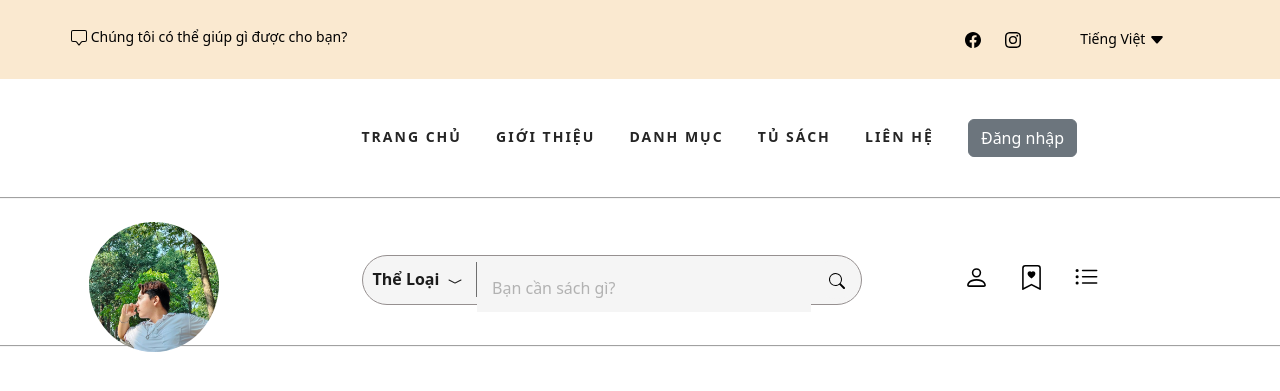
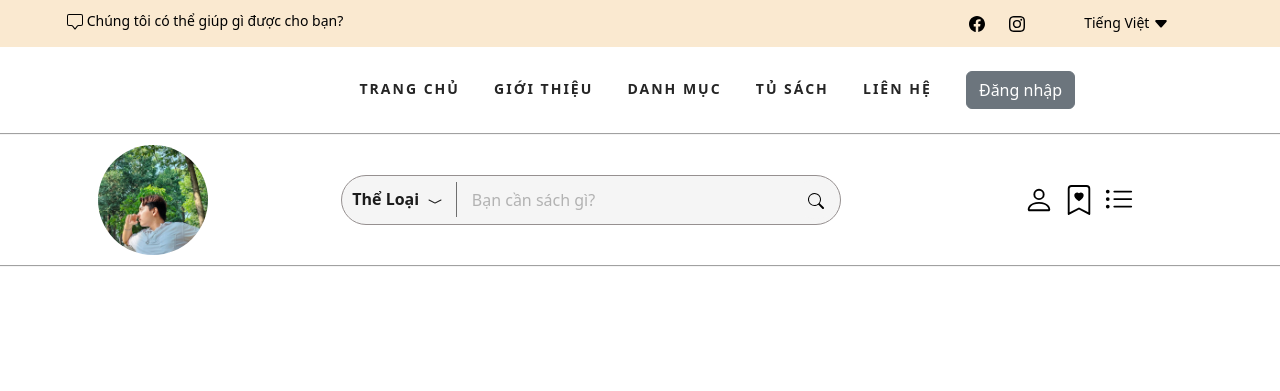
Before and after one commit to thanglaptop/ThucHanhWeb, a PHP site: page / in a window 1280 px wide. Shown: the top 391 px of the page. Run offline with PHP 8.4, Linux system fonts and the light colour scheme.

Commit message:
complete searchbar

```diff
--- a/index.html
+++ b/index.html
@@ -9,7 +9,7 @@
     <script src="https://cdn.jsdelivr.net/npm/bootstrap@5.3.3/dist/js/bootstrap.bundle.min.js"
         integrity="sha384-YvpcrYf0tY3lHB60NNkmXc5s9fDVZLESaAA55NDzOxhy9GkcIdslK1eN7N6jIeHz"
         crossorigin="anonymous"></script>
-    <link rel="stylesheet" href="/styles/main.css">
+    <link rel="stylesheet" href="styles/main.css">
     <title>Web Sách</title>
 </head>
 
@@ -96,12 +96,13 @@
                         <li><a href="#">Liên hệ</a></li>
                         <!--login-->
                         <!--start-->
-                        <button class="btn btn-secondary" onclick="document.getElementById('id01').style.display='block'">Đăng nhập</button>
+                        <button class="btn btn-secondary"
+                            onclick="document.getElementById('id01').style.display='block'">Đăng nhập</button>
 
                         <!--form-->
                         <div id="id01" class="modal">
-                            <span onclick="document.getElementById('id01').style.display='none'"
-                            class="close" title="Close Modal">&times;</span>
+                            <span onclick="document.getElementById('id01').style.display='none'" class="close"
+                                title="Close Modal">&times;</span>
 
                             <!--content-->
                             <form class="modal-content animate" action="/img/gia_huy.jpg">
@@ -123,7 +124,9 @@
                                 </div>
 
                                 <div class="container" style="background-color:#f1f1f1">
-                                        <button class="btn btn-primary" type="button" onclick="document.getElementById('id01').style.display='none'" class="cancelbtn">Cút</button>
+                                    <button class="btn btn-primary" type="button"
+                                        onclick="document.getElementById('id01').style.display='none'"
+                                        class="cancelbtn">Cút</button>
                                     <span class="psw"><a href="#">Quên mật khẩu</a></span>
                                 </div>
                             </form>
@@ -131,7 +134,7 @@
                         </div>
                         <script>
                             var modal = document.getElementById('id01');
-                            window.onclick = function(event) {
+                            window.onclick = function (event) {
                                 if (event.target == modal) {
                                     modal.style.display = "none";
                                 }
@@ -154,13 +157,13 @@
     <section class="thanhtimkiem">
         <div class="container">
             <div class="row">
-                <div class="col-lg-3">
+                <div class="col-lg-2 col-12">
                     <div class="thanhtimkiem__logo">
                         <a href="./index.html">
-                            <img width="100px" src="/img/409209477_1739548446548992_2017247361086327378_n.jpg" alt=""></a>
+                            <img width="100px" src="img/gia_huy.jpg" alt=""></a>
                     </div>
                 </div>
-                <div class="col-lg-9">
+                <div class="col-lg-7 col-9">
                     <div class="thanhtimkiem__search">
                         <div class="thanhtimkiem__search__form">
                             <form action="#">
@@ -184,30 +187,40 @@
                                 </div>
                                 <input type="text" placeholder="Bạn cần sách gì?">
                                 <button type="submit" class="site-btn">
-                                    <svg xmlns="http://www.w3.org/2000/svg" width="16" height="16" fill="currentColor"
-                                        class="bi bi-search" viewBox="0 0 16 16">
+                                    <svg class="icon" xmlns="http://www.w3.org/2000/svg" width="16" height="16"
+                                        fill="currentColor" class="bi bi-search" viewBox="0 0 16 16">
                                         <path
                                             d="M11.742 10.344a6.5 6.5 0 1 0-1.397 1.398h-.001q.044.06.098.115l3.85 3.85a1 1 0 0 0 1.415-1.414l-3.85-3.85a1 1 0 0 0-.115-.1zM12 6.5a5.5 5.5 0 1 1-11 0 5.5 5.5 0 0 1 11 0" />
                                     </svg>
                                 </button>
                             </form>
                         </div>
+                    </div>
+                </div>
+                <div class="col-lg-3 col-3">
                     <div class="thanhtimkiem__search__canhan">
                         <a href="">
-                                <svg xmlns="http://www.w3.org/2000/svg" width="16" height="16" fill="currentColor" class="bi bi-person" viewBox="0 0 16 16">
-                                    <path d="M8 8a3 3 0 1 0 0-6 3 3 0 0 0 0 6m2-3a2 2 0 1 1-4 0 2 2 0 0 1 4 0m4 8c0 1-1 1-1 1H3s-1 0-1-1 1-4 6-4 6 3 6 4m-1-.004c-.001-.246-.154-.986-.832-1.664C11.516 10.68 10.289 10 8 10s-3.516.68-4.168 1.332c-.678.678-.83 1.418-.832 1.664z"/>
+                            <svg xmlns="http://www.w3.org/2000/svg" width="16" height="16" fill="currentColor"
+                                class="bi bi-person" viewBox="0 0 16 16">
+                                <path
+                                    d="M8 8a3 3 0 1 0 0-6 3 3 0 0 0 0 6m2-3a2 2 0 1 1-4 0 2 2 0 0 1 4 0m4 8c0 1-1 1-1 1H3s-1 0-1-1 1-4 6-4 6 3 6 4m-1-.004c-.001-.246-.154-.986-.832-1.664C11.516 10.68 10.289 10 8 10s-3.516.68-4.168 1.332c-.678.678-.83 1.418-.832 1.664z" />
                             </svg>
                         </a>
-                            <a href=""><svg xmlns="http://www.w3.org/2000/svg" width="16" height="16" fill="currentColor" class="bi bi-bookmark-heart" viewBox="0 0 16 16">
-                                <path fill-rule="evenodd" d="M8 4.41c1.387-1.425 4.854 1.07 0 4.277C3.146 5.48 6.613 2.986 8 4.412z"/>
-                                <path d="M2 2a2 2 0 0 1 2-2h8a2 2 0 0 1 2 2v13.5a.5.5 0 0 1-.777.416L8 13.101l-5.223 2.815A.5.5 0 0 1 2 15.5zm2-1a1 1 0 0 0-1 1v12.566l4.723-2.482a.5.5 0 0 1 .554 0L13 14.566V2a1 1 0 0 0-1-1z"/>
+                        <a href=""><svg xmlns="http://www.w3.org/2000/svg" width="16" height="16" fill="currentColor"
+                                class="bi bi-bookmark-heart" viewBox="0 0 16 16">
+                                <path fill-rule="evenodd"
+                                    d="M8 4.41c1.387-1.425 4.854 1.07 0 4.277C3.146 5.48 6.613 2.986 8 4.412z" />
+                                <path
+                                    d="M2 2a2 2 0 0 1 2-2h8a2 2 0 0 1 2 2v13.5a.5.5 0 0 1-.777.416L8 13.101l-5.223 2.815A.5.5 0 0 1 2 15.5zm2-1a1 1 0 0 0-1 1v12.566l4.723-2.482a.5.5 0 0 1 .554 0L13 14.566V2a1 1 0 0 0-1-1z" />
                             </svg></a>
-                            <a href=""><svg xmlns="http://www.w3.org/2000/svg" width="16" height="16" fill="currentColor" class="bi bi-list-ul" viewBox="0 0 16 16">
-                                <path fill-rule="evenodd" d="M5 11.5a.5.5 0 0 1 .5-.5h9a.5.5 0 0 1 0 1h-9a.5.5 0 0 1-.5-.5m0-4a.5.5 0 0 1 .5-.5h9a.5.5 0 0 1 0 1h-9a.5.5 0 0 1-.5-.5m0-4a.5.5 0 0 1 .5-.5h9a.5.5 0 0 1 0 1h-9a.5.5 0 0 1-.5-.5m-3 1a1 1 0 1 0 0-2 1 1 0 0 0 0 2m0 4a1 1 0 1 0 0-2 1 1 0 0 0 0 2m0 4a1 1 0 1 0 0-2 1 1 0 0 0 0 2"/>
+                        <a href=""><svg xmlns="http://www.w3.org/2000/svg" width="16" height="16" fill="currentColor"
+                                class="bi bi-list-ul" viewBox="0 0 16 16">
+                                <path fill-rule="evenodd"
+                                    d="M5 11.5a.5.5 0 0 1 .5-.5h9a.5.5 0 0 1 0 1h-9a.5.5 0 0 1-.5-.5m0-4a.5.5 0 0 1 .5-.5h9a.5.5 0 0 1 0 1h-9a.5.5 0 0 1-.5-.5m0-4a.5.5 0 0 1 .5-.5h9a.5.5 0 0 1 0 1h-9a.5.5 0 0 1-.5-.5m-3 1a1 1 0 1 0 0-2 1 1 0 0 0 0 2m0 4a1 1 0 1 0 0-2 1 1 0 0 0 0 2m0 4a1 1 0 1 0 0-2 1 1 0 0 0 0 2" />
                             </svg></a>
                     </div>
                 </div>
-                </div>
+
             </div>
         </div>
     </section>
--- a/styles/main.css
+++ b/styles/main.css
@@ -253,10 +253,6 @@
 	border-radius: 50%;
   }
 
-  .container {
-	padding: 16px;
-  }
-
   span.psw {
 	float: right;
 	padding-top: 20px;
@@ -323,50 +319,52 @@
 .thanhtimkiem{
 	border-top: 2px#f5f5f5 groove;
 	border-bottom:2px#f5f5f5 groove;
-	height: 150px;
+	display:block;
 }
 
 .thanhtimkiem__logo{
-	text-align: center;
-}
-
-.thanhtimkiem__logo a {
-	display:inline-block;
-	padding-right: 100px;
-	padding-top: -20px;
+	display:flex;
+	width: 100%;
+	height: 100%;
+	align-items: center;
+	justify-content: center;
 }
 
 .thanhtimkiem__logo img{
+	padding: 10px;
 	width: 130px;
 	border-radius: 50%;
-	padding-top: 7px;
 }
 
-.thanhtimkiem__search {
-	padding-top: 40px;
+.thanhtimkiem__search{
+	display:flex;
+	align-items: center;
+	justify-content: center;
+	width: 100%;
+	height: 100%;
 }
 
 .thanhtimkiem__search__form {
+
 	width: 500px;
 	height: 50px;
 	border: 1px solid rgb(150, 144, 144);
 	position:relative;
-	float: left;
 	border-radius: 30px;
 	background-color:#f5f5f5;
+
 }
 
 .thanhtimkiem__search__form form .thanhtimkiem__search__theloai {
+	position:relative;
 	width: 23%;
 	height: 35px;
-	float: left;
 	font-size: 16px;
 	color: #1c1c1c;
 	font-weight: 700;
 	padding-left: 10px;
 	padding-top: 5px;
 	margin-top: 6px;
-	position: relative;
 	border-top-left-radius: 22px;
 	border-bottom-left-radius: 22px;
 	border-right: #6f6f6f solid 1px;
@@ -426,9 +424,13 @@
 	width: 67%;
 	height: 48px;
 	font-size: 16px;
-	color: #b2b2b2;
+	color: black;
+	margin-top: 0px;
 	padding : 10px 15px;
 	background-color: #f5f5f5;
+	position: absolute;
+	top: 0px;
+	left: 23%;
 }
 
 .thanhtimkiem__search__form form input::placeholder {
@@ -444,27 +446,67 @@
 	border-radius: 50%;
 	border: none;
 	background-color:#f5f5f5;
-
 }
 
 .thanhtimkiem__search__form form button:hover{
 	background-color: orangered;
 }
 
-.thanhtimkiem__search__canhan{
-	padding-right: 80px;
-	float: right;
+.thanhtimkiem__search__canhan {
+	display: flex;
+	align-items: center;
+	justify-content: center;
+	width: 100%;
+	height: 100%;
 }
 
 .thanhtimkiem__search__canhan svg{
 	color:black;
-	width: 25px;
-	height: 25px;
+	width: 40px;
+	height: 40px;
 	background-color: white;
-	text-align: center;
-	float: left;
-	margin-right: 30px;
-	margin-top: 10px;
+	padding: 5px 5px;
 }
 
+.thanhtimkiem__search__canhan svg:hover{
+	background-color: #ff9933;
+	border-radius: 20%;
+}
+
+ @media screen and (max-width: 768px){
+	.thanhtimkiem__search{
+		padding-bottom: 10px;
+	}
+	.thanhtimkiem__search__canhan{
+		padding-bottom: 10px;
+	}
+	.thanhtimkiem__search__form form .thanhtimkiem__search__theloai {
+		font-size: 14px;
+	}
+	.thanhtimkiem__search__form form .thanhtimkiem__search__theloai svg{
+		position: absolute;
+		top:23px;
+		left:30px;
+	}
+	.thanhtimkiem__search__form form .thanhtimkiem__search__theloai a{
+		font-size: 11px;
+	}
+
+	.thanhtimkiem__search__form form .thanhtimkiem__search__theloai a:hover{
+		color: white;
+		font-size: 12px;
+	}
+	.thanhtimkiem__search__form form input{
+		width: 63%;
+	}
+}
+
+@media screen and (max-width: 992px){
+	.thanhtimkiem__search{
+		padding-bottom: 10px;
+	}
+	.thanhtimkiem__search__canhan{
+		padding-bottom: 10px;
+	}
+}
 /* end tim kiem */
```
Also changed, not shown: adu.html (added). Lines whose indentation alone changed are shown as unchanged.
